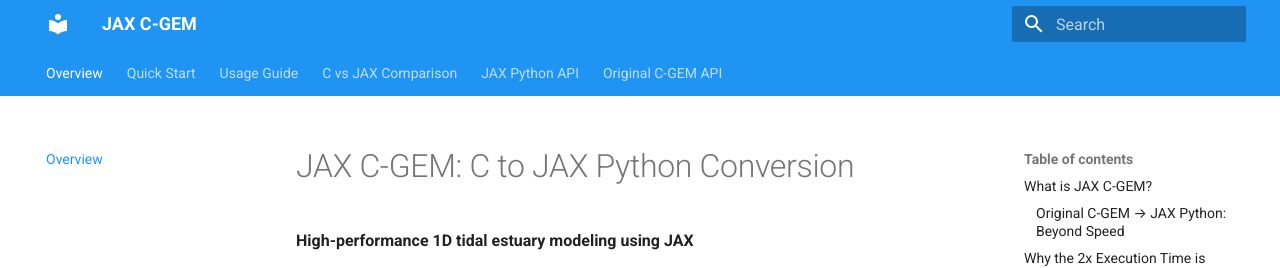
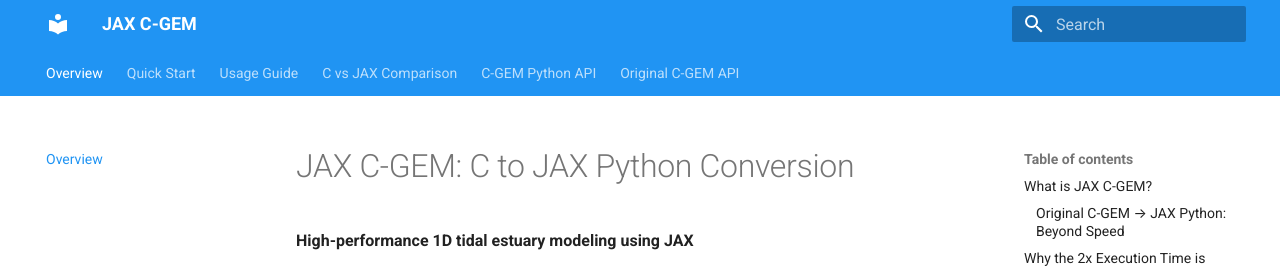
Before and after one commit to flashshare/jax-C-GEM, an MkDocs documentation site: the page built from docs/index.md, in a window 1280 px wide and 900 px high. Shown: the top 268 px of the window. Built offline with MkDocs 1.6.1 and Material for MkDocs 9.7.7, drawn with Linux system fonts in a browser that asks for light colours.

Commit message:
Update navigation labels in mkdocs.yml and refine requirements.txt for documentation tools

```diff
--- a/mkdocs.yml
+++ b/mkdocs.yml
@@ -42,7 +42,7 @@
       - Understanding Results: results.md
       - Why JAX C-GEM?: user-guide/why-jax-cgem.md
   - C vs JAX Comparison: comparison.md
-  - JAX Python API:
+  - C-GEM Python API:
       - Overview: JAX_CGEM/namespaces.md
       - Core Modules: JAX_CGEM/namespacecore.md
       - Simulation Engine: JAX_CGEM/namespacecore_1_1simulation__engine.md
--- a/requirements.txt
+++ b/requirements.txt
@@ -27,6 +27,4 @@
 # Documentation tools
 mkdocs>=1.6.0
 mkdocs-material>=9.0.0
-mkapi>=2.0.0
-mkdocs-git-revision-date-localized-plugin>=1.2.0
-mkdocs-minify-plugin>=0.7.0
+mkdoxy>=1.2.7
```
